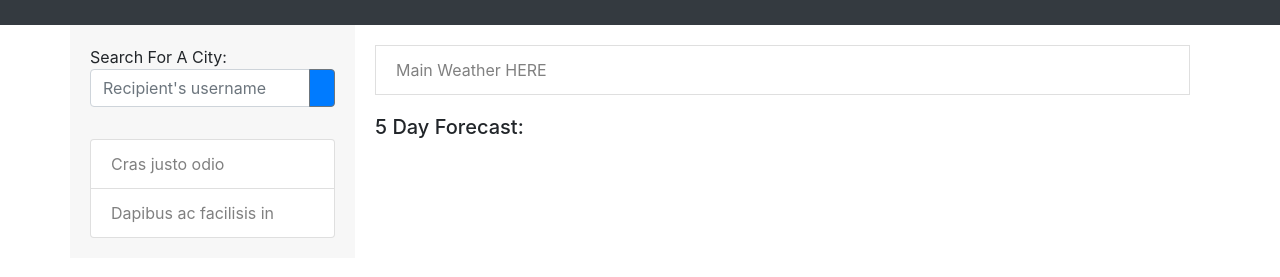
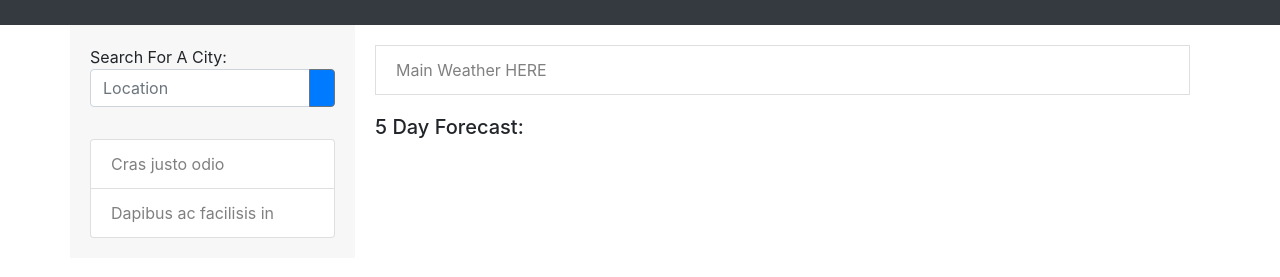
Before and after one commit to ericasiegel/weather-dashboard, a plain HTML site: page index.html in a window 1280 px wide. Shown: the part 71-348 px from the top of the page. Drawn offline with nearby package versions, Linux system fonts and the light colour scheme; a web font is replaced by a local one.

Commit message:
location

```diff
--- a/index.html
+++ b/index.html
@@ -25,7 +25,7 @@
                 <div class="input-group mb-3">
                     Search For A City:
                       <div class="input-group mb-3">
-                        <input type="text" class="form-control" placeholder="Recipient's username" aria-label="Recipient's username" aria-describedby="button-addon2">
+                        <input type="text" class="form-control" placeholder="Location" aria-label="Recipient's username" aria-describedby="button-addon2">
                         <div class="input-group-append">
                           <button class="btn btn-outline-secondary btn-primary" type="button" id="button-addon2"><span class="text-light oi oi-magnifying-glass"></span></button>
                         </div>
```
